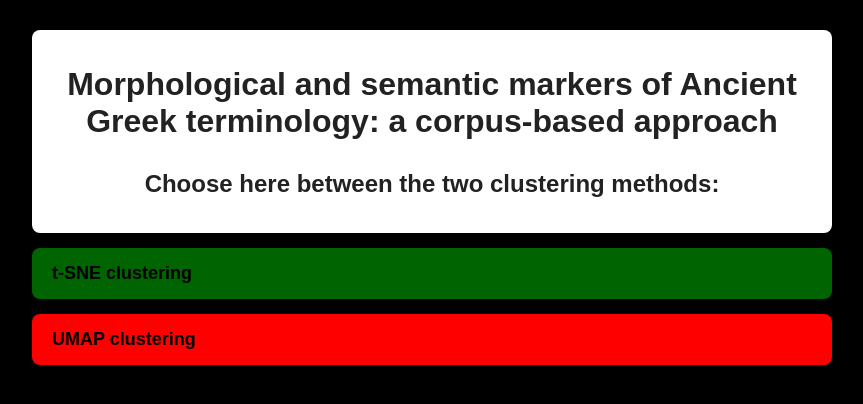
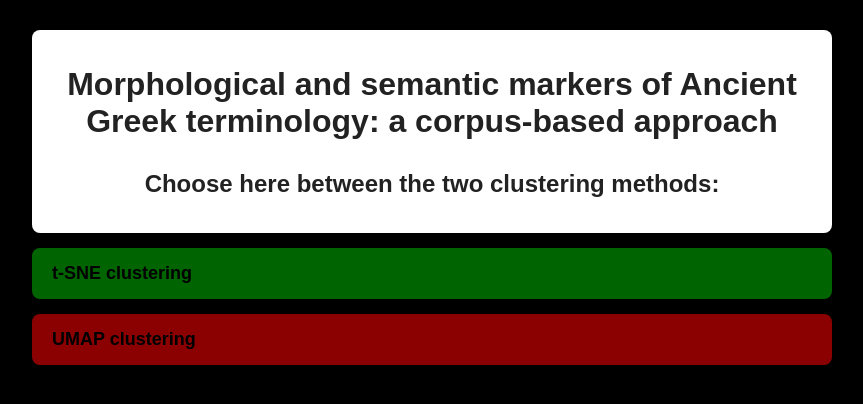
Before and after one commit to martijnwindelinckx/ICAGL, a plain HTML site: page index.html in a window 1280 px wide. Shown: the whole page, without its empty margins (208-1071 px from the left). Drawn offline with Linux system fonts and the light colour scheme.

Commit message:
Update index.html

```diff
--- a/index.html
+++ b/index.html
@@ -37,7 +37,7 @@
       background: #006400
     }
     li.red {
-      background: red
+      background: #8B0000
     }
     a {
       text-decoration: none;
```
